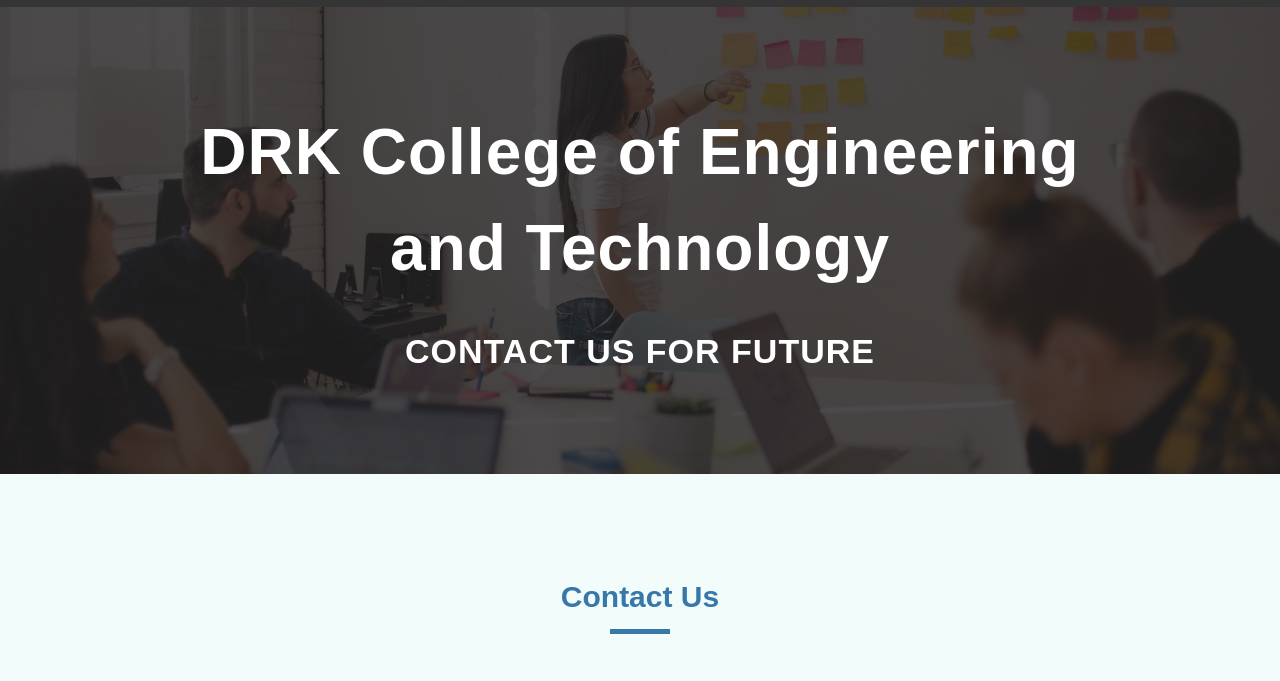
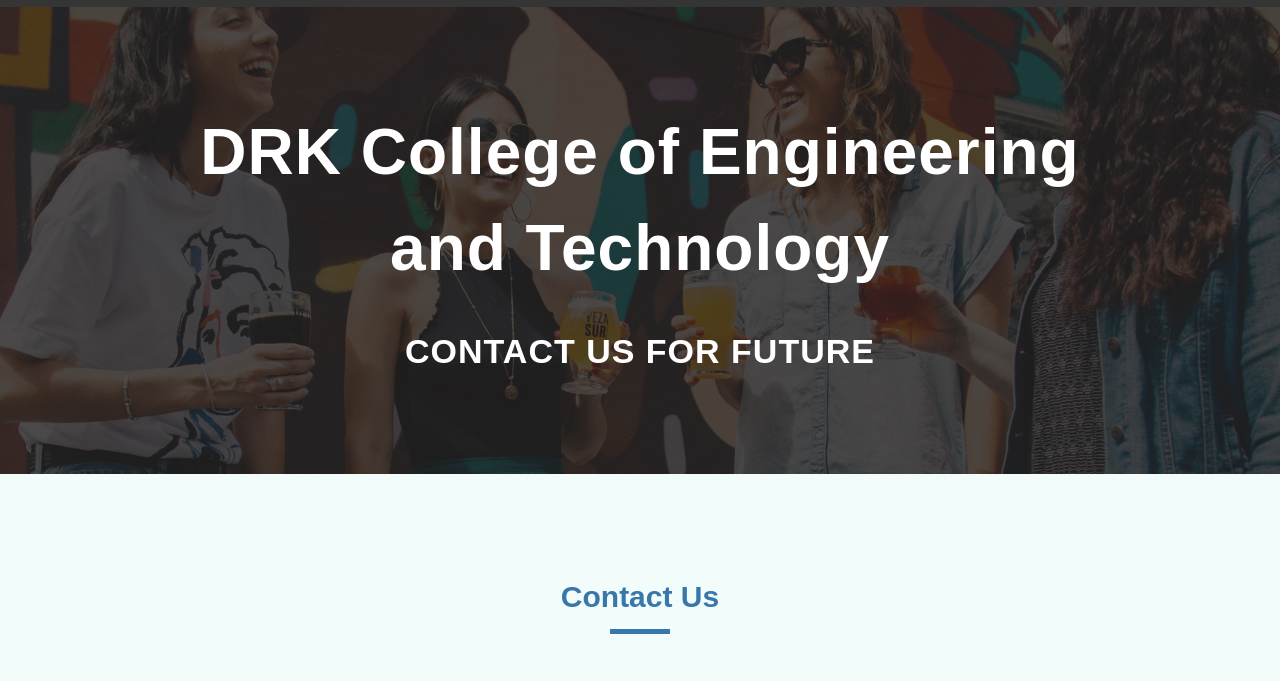
Before and after one commit to KOMMANISURESH1234/DRK-College-Starter, a plain HTML site: page contact.html in a window 1280 px wide. Shown: the part 63-744 px from the top of the page. Drawn offline with Linux system fonts and the light colour scheme.

Commit message:
hero imges changed

```diff
--- a/contact.html
+++ b/contact.html
@@ -113,7 +113,7 @@
       <div class="page-hero">
         <div class="hero-img-component">
           <div class="img-container">
-            <img src="./assets/about-banner.jpeg" alt="home page hero image" />
+            <img src="./assets/contact-banner.jpeg" alt="home page hero image" />
           </div>
         </div>
         <div
```
Also changed, not shown: courses.html (+1 -1 lines).
